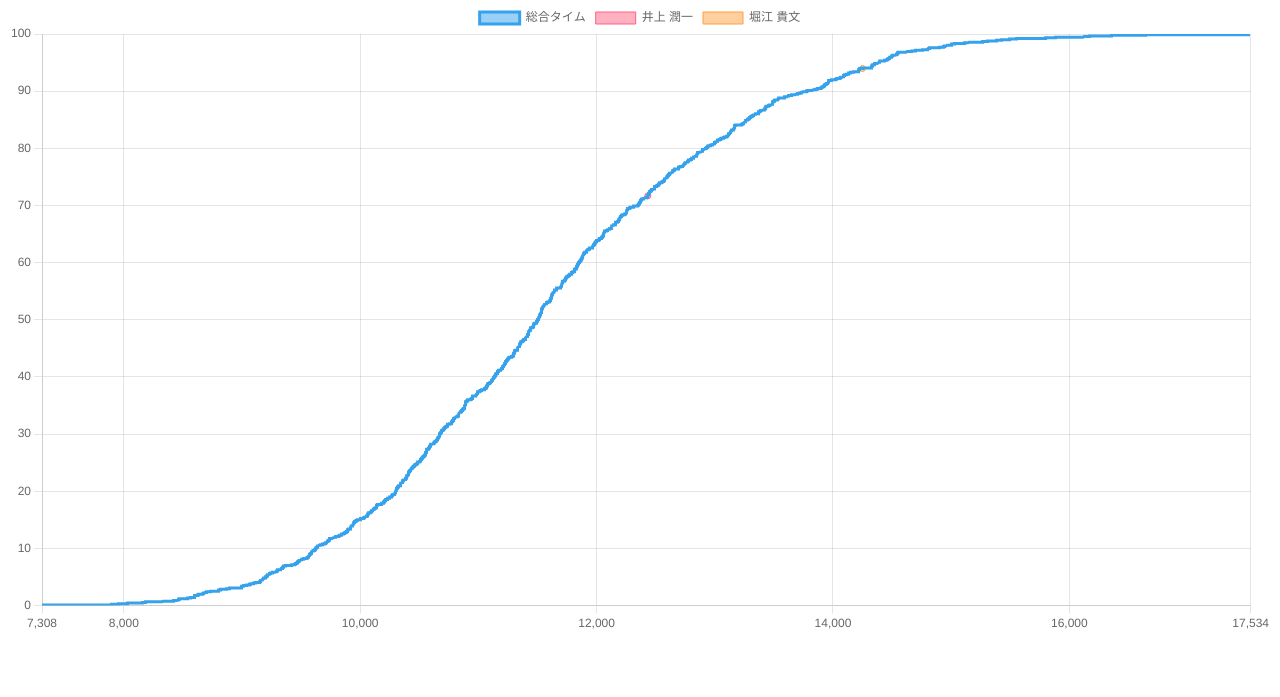
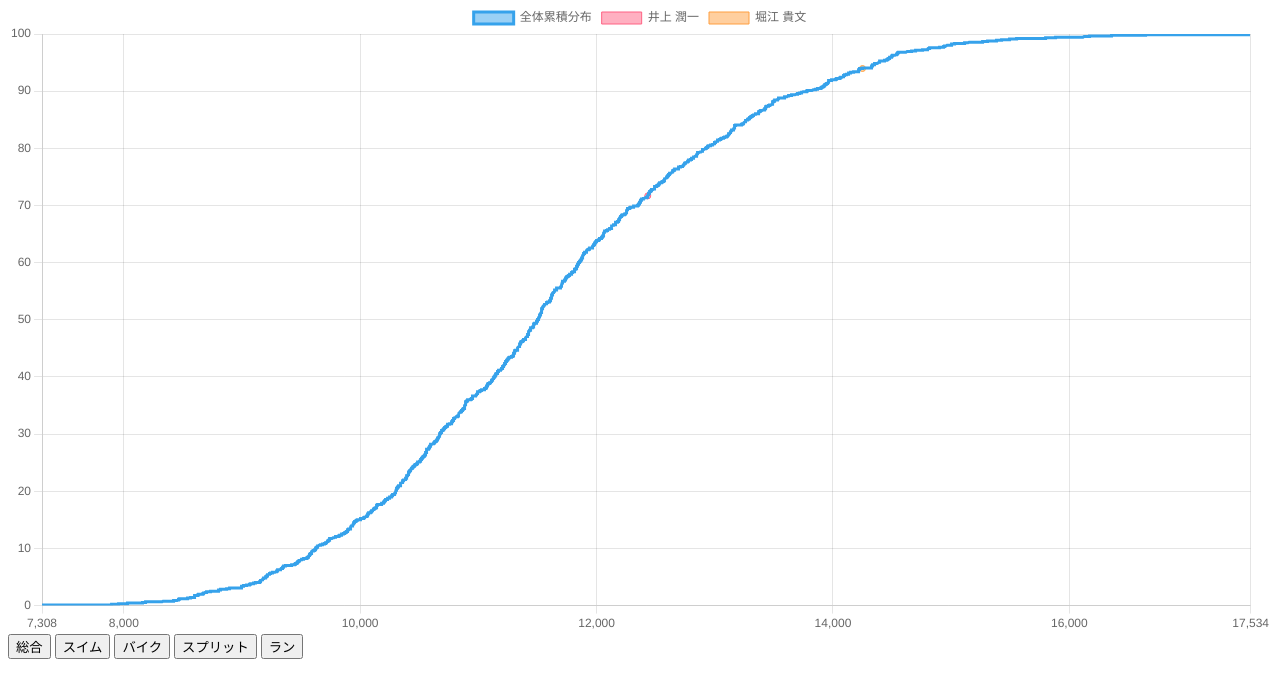
Before and after one commit to ixsiid/fuji_triathlon_2024_result, a website: page index.html in a window 1280 px wide. Shown: the part 87-784 px from the top of the page. Drawn offline with nearby package versions, Linux system fonts and the light colour scheme.

Commit message:
種目切り替え

```diff
--- a/index.html
+++ b/index.html
@@ -13,37 +13,36 @@
 
 		const g = {};
 
-		const clear = () => { };
+		const clear = () => {
+			if (g.chart) {
+				g.chart.destroy();
+				g.chart = null;
+			}
+		};
 
-		const generate = () => {
-			console.log(g);
-		}
+		const draw = (key) => {
+			clear();
 
-		window.addEventListener('load', () => {
-			const context = document.querySelector('#chart');
+			const key_sec = key + '_sec';
 
-			fetch(file)
-				.then(res => res.json())
-				.then(json => g.raw = json)
-				.then(json => {
-					const valid_record_sec = json.map(x => x.record_sec).filter(x => x);
-					const min = Math.min(...valid_record_sec);
-					const max = Math.max(...valid_record_sec);
+			const valid_sec = g.data.map(x => x[key_sec]).filter(x => x);
+			const min = Math.min(...valid_sec);
+			const max = Math.max(...valid_sec);
 
 			const accumulate = Array(max - min).fill(0)
 				.map((_, i) => min + i)
 				.map(x => {
 					return {
 						x,
-								y: valid_record_sec.filter(t => t < x).length,
+						y: valid_sec.filter(t => t < x).length,
 					};
 				});
 			const accumulate_ratio = accumulate
-						.map(({ x, y }) => ({ x, y: y / valid_record_sec.length * 100 }));
+				.map(({ x, y }) => ({ x, y: y / valid_sec.length * 100 }));
 
 			const data = {
 				datasets: [{
-							label: '総合タイム',
+					label: '全体累積分布',
 					type: 'line',
 					showLine: true,
 					pointRadius: 0,
@@ -52,8 +51,8 @@
 					// backgroundColor: 'rgb(000, 111, 222)',
 					order: 0,
 				}, ...focus_id.map((id, i) => {
-							const d = json.find(data => data.number === id);
-							const x = d.record_sec;
+					const d = g.data.find(data => data.number === id);
+					const x = d[key_sec];
 					return {
 						label: d.given_name + ' ' + d.family_name,
 						data: [{ x, y: accumulate_ratio.find(n => n.x === x).y, tag: d }],
@@ -62,7 +61,7 @@
 				})],
 			};
 
-					new Chart(context, {
+			g.chart = new Chart(g.context, {
 				type: 'scatter',
 				data,
 				options: {
@@ -87,9 +86,7 @@
 							callbacks: {
 								label: (items, data) => {
 									const d = items.raw.tag;
-											console.log(items.raw.tag);
-											console.log(items);
-											const time = d.record;
+									const time = d[key];
 									return `${d.given_name}${d.family_name} ${time}, 上位${items.raw.y.toString().substring(0, 4)}%`
 								},
 							}
@@ -97,7 +94,22 @@
 					}
 				}
 			})
+		}
+
+		window.addEventListener('load', () => {
+			g.context = document.querySelector('#chart');
+
+			['record', 'swim', 'bike', 'split', 'run'].forEach(id => {
+				const button = document.querySelector('#' + id);
+				button.addEventListener('click', () => {
+					draw(button.id);
 				});
+			})
+
+			fetch(file)
+				.then(res => res.json())
+				.then(json => g.data = json)
+				.then(json => draw('record'));
 		}, { once: true });
 	</script>
 
@@ -108,6 +120,12 @@
 <body>
 	<h1>富士トライアスロン2024</h1>
 	<canvas id="chart"></canvas>
+
+	<button id="record">総合</button>
+	<button id="swim">スイム</button>
+	<button id="bike">バイク</button>
+	<button id="split">スプリット</button>
+	<button id="run">ラン</button>
 </body>
 
 </html>
```
Lines whose indentation alone changed are shown as unchanged.
